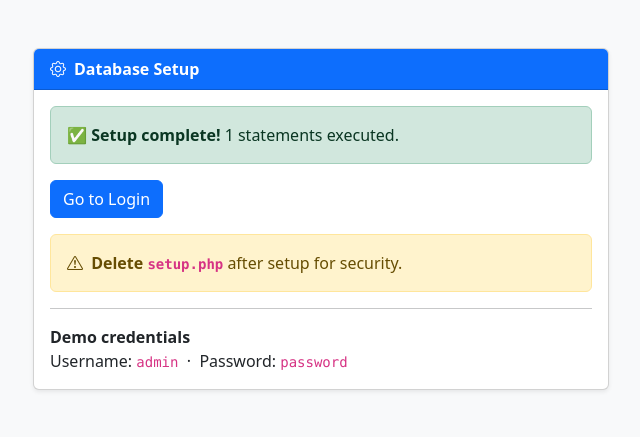
After one commit to Student-Incident-Reporting-System/ics28_Student_Incident_Report, a PHP site: page /setup.php in a window 1280 px wide. The commit adds this page. Shown: the top 437 px of the page, without its empty margins (319-959 px from the left). Run offline with PHP 8.4, Linux system fonts and the light colour scheme.

Commit message:
minor adjustments

```diff
--- a/dashboard.php
+++ b/dashboard.php
@@ -1,11 +1,11 @@
 <?php
-// ============================================================
+
 // Dashboard
 // SQL joins used:
 //   INNER JOIN  incidents ↔ students, categories, users
 //   LEFT JOIN   students  ↔ incidents  (include students with 0 incidents)
 //   LEFT JOIN   categories ↔ incidents (include categories with 0 incidents)
-// ============================================================
+
 $pageTitle = 'Dashboard';
 require_once 'db.php';
 require_once 'layout.php';
--- a/index.php
+++ b/index.php
@@ -146,7 +146,7 @@ if ($_SERVER['REQUEST_METHOD'] === 'POST') {
     </div>
     </div>
 
-    // JavaScript to toggle password visibility
+    <!-- JavaScript to toggle password visibility -->
  <script>
 function togglePwd() {
     const f = document.getElementById('pwd');
--- a/layout.php
+++ b/layout.php
@@ -1,4 +1,5 @@
 <?php
+
 // Shared layout — included at the top of every auth page.
 // Sets $pageTitle before including this file.
 
@@ -6,7 +7,7 @@ require_once __DIR__ . '/auth.php';
 requireLogin();
 $user        = currentUser();
 $currentPage = basename($_SERVER['PHP_SELF'], '.php');
-?
+?>
 <!DOCTYPE html>
 <html lang="en">
 <head>
--- a/logs.php
+++ b/logs.php
@@ -1,4 +1,5 @@
 <?php
+
 // Activity Logs — read-only audit trail
 // SQL joins:
 //   INNER JOIN logs ↔ users     — user name for every log entry
@@ -7,6 +8,8 @@
 $pageTitle = 'Activity Logs';
 require_once 'db.php';
 require_once 'layout.php';
+
+$db = getDB();
 
 $rows = $db->query("
     SELECT al.id, al.action, al.target_table, al.target_id,
--- /dev/null
+++ b/setup.php
@@ -0,0 +1,64 @@
+<?php
+// ============================================================
+// One-time setup — creates DB and seeds data.
+// DELETE this file after running it!
+// ============================================================
+$host = 'localhost';
+$user = 'root';
+$pass = '';   // ← your MySQL password
+
+$conn = new mysqli($host, $user, $pass);
+if ($conn->connect_error) die('<p style="color:red">Connection failed: '.$conn->connect_error.'</p>');
+
+$sql        = file_get_contents(__DIR__.'/schema.sql');
+$statements = array_filter(array_map('trim', explode(';', $sql)));
+$ok = 0; $errs = [];
+
+foreach ($statements as $stmt) {
+    if (!$stmt || str_starts_with($stmt,'--')) continue;
+    if ($conn->query($stmt)) { $ok++; }
+    elseif ($conn->errno !== 1062) { $errs[] = $conn->error.' | '.substr($stmt,0,80); }
+}
+$conn->close();
+?>
+<!DOCTYPE html>
+<html lang="en">
+<head>
+    <meta charset="UTF-8">
+    <title>Setup</title>
+    <link href="https://cdn.jsdelivr.net/npm/bootstrap@5.3.2/dist/css/bootstrap.min.css" rel="stylesheet">
+    <link href="https://cdn.jsdelivr.net/npm/bootstrap-icons@1.11.3/font/bootstrap-icons.min.css" rel="stylesheet">
+</head>
+<body class="bg-light">
+<div class="container py-5" style="max-width:600px">
+    <div class="card shadow-sm">
+        <div class="card-header bg-primary text-white fw-bold">
+            <i class="bi bi-gear me-2"></i>Database Setup
+        </div>
+        <div class="card-body">
+            <?php if (empty($errs)): ?>
+            <div class="alert alert-success">
+                <strong>✅ Setup complete!</strong> <?= $ok ?> statements executed.
+            </div>
+            <p><a href="index.php" class="btn btn-primary">Go to Login</a></p>
+            <div class="alert alert-warning mb-0">
+                <i class="bi bi-exclamation-triangle me-1"></i>
+                <strong>Delete <code>setup.php</code></strong> after setup for security.
+            </div>
+            <hr>
+            <p class="mb-0">
+                <strong>Demo credentials</strong><br>
+                Username: <code>admin</code> &nbsp;·&nbsp; Password: <code>password</code>
+            </p>
+            <?php else: ?>
+            <div class="alert alert-danger">
+                <strong>❌ Errors:</strong>
+                <ul class="mb-0 mt-2"><?php foreach($errs as $e): ?><li><?= htmlspecialchars($e) ?></li><?php endforeach; ?></ul>
+            </div>
+            <p>Check your credentials in <code>setup.php</code> and <code>db.php</code>.</p>
+            <?php endif; ?>
+        </div>
+    </div>
+</div>
+</body>
+</html>
```
Also changed, not shown: incidents.php (+50 -6 lines), users.php (+5 -4 lines).
